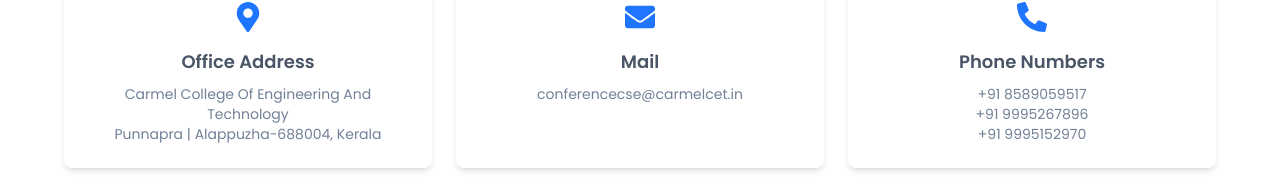
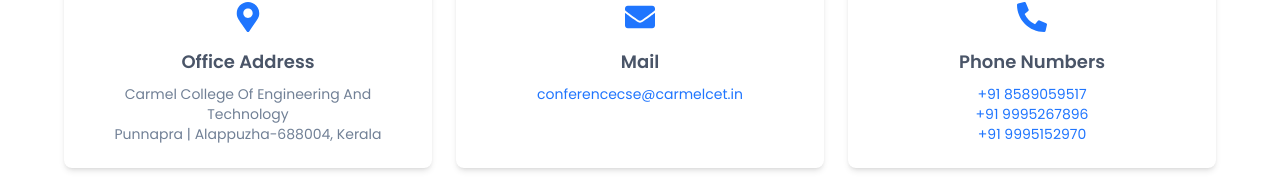
Before and after one commit to AbhishekNSanthosh/ncipetc-25, a Next.js app: page /contact-us in a window 1280 px wide. Shown: the part 266-460 px from the top of the page. Built offline with nearby package versions, Linux system fonts and the light colour scheme; a web font is replaced by a local one.

Commit message:
feat: menu

```diff
--- a/src/widgets/Contact/components/ContactContent.tsx
+++ b/src/widgets/Contact/components/ContactContent.tsx
@@ -1,6 +1,7 @@
 import { FaMapMarkerAlt, FaEnvelope, FaPhoneAlt } from "react-icons/fa";
 import Titlebar from "@components/Titlebar";
 import React from "react";
+import Link from "next/link";
 
 export default function ContactContent() {
   return (
@@ -31,7 +32,9 @@
               <FaEnvelope className="text-primary-600 text-3xl mb-4" />
               <h3 className="text-lg font-semibold text-gray-700">Mail</h3>
               <p className="text-sm text-gray-600 mt-2">
-                conferencecse@carmelcet.in
+                <Link href="mailto:conferencecse@carmelcet.in" className="text-primary-600">
+                  conferencecse@carmelcet.in
+                </Link>
               </p>
             </div>
 
@@ -42,9 +45,17 @@
                 Phone Numbers
               </h3>
               <p className="text-sm text-gray-600 mt-2">
-                +91 8589059517 <br />
-                +91 9995267896<br />
-                +91 9995152970
+                <Link href="tel:+918589059517" className="text-primary-600">
+                  +91 8589059517
+                </Link>
+                <br />
+                <Link href="tel:+919995267896" className="text-primary-600">
+                  +91 9995267896
+                </Link>
+                <br />
+                <Link href="tel:+919995152970" className="text-primary-600">
+                  +91 9995152970
+                </Link>
               </p>
             </div>
           </div>
```
